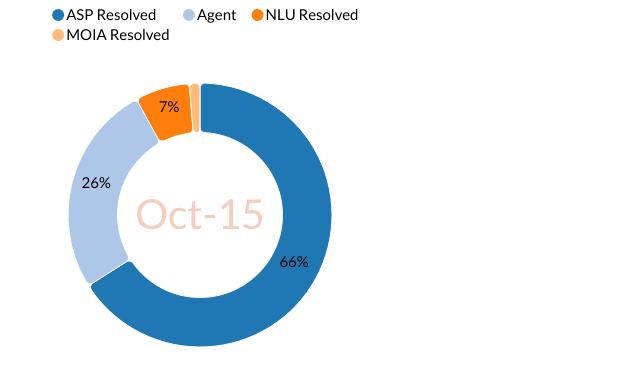
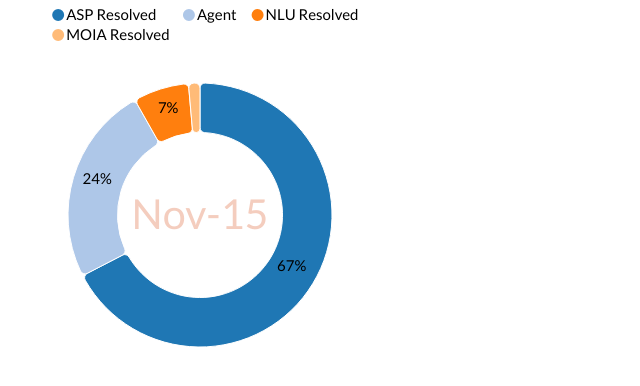
Before and after one commit to timothymartin76/SSBI, a website: page Oct_Nov/IVR_Break_2.htm in a window 1280 px wide. Shown: the full height of the page, 0-640 px from the left. Drawn offline with nearby package versions, Linux system fonts and the light colour scheme.

Commit message:
Update IVR_Break_2.htm

```diff
--- a/Oct_Nov/IVR_Break_2.htm
+++ b/Oct_Nov/IVR_Break_2.htm
@@ -54,10 +54,10 @@
 
 
 	 var testdata = [
-        {key: "ASP Resolved", y: 1065610},
-        {key: "Agent", y: 419786},
-        {key: "NLU Resolved", y: 108176},
-        {key: "MOIA Resolved", y: 20989}
+        {key: "ASP Resolved", y: 1047119},
+        {key: "Agent", y: 379076},
+        {key: "NLU Resolved", y: 105644},
+        {key: "MOIA Resolved", y: 21750}
     ];
 
     var height = 350;
@@ -77,7 +77,7 @@
             .cornerRadius(5)
             .id('donut1'); // allow custom CSS for this one svg
 
-        chart1.title("Oct-15");
+        chart1.title("Nov-15");
        // chart1.pie.donutLabelsOutside(true).donut(true);
 
 
```
